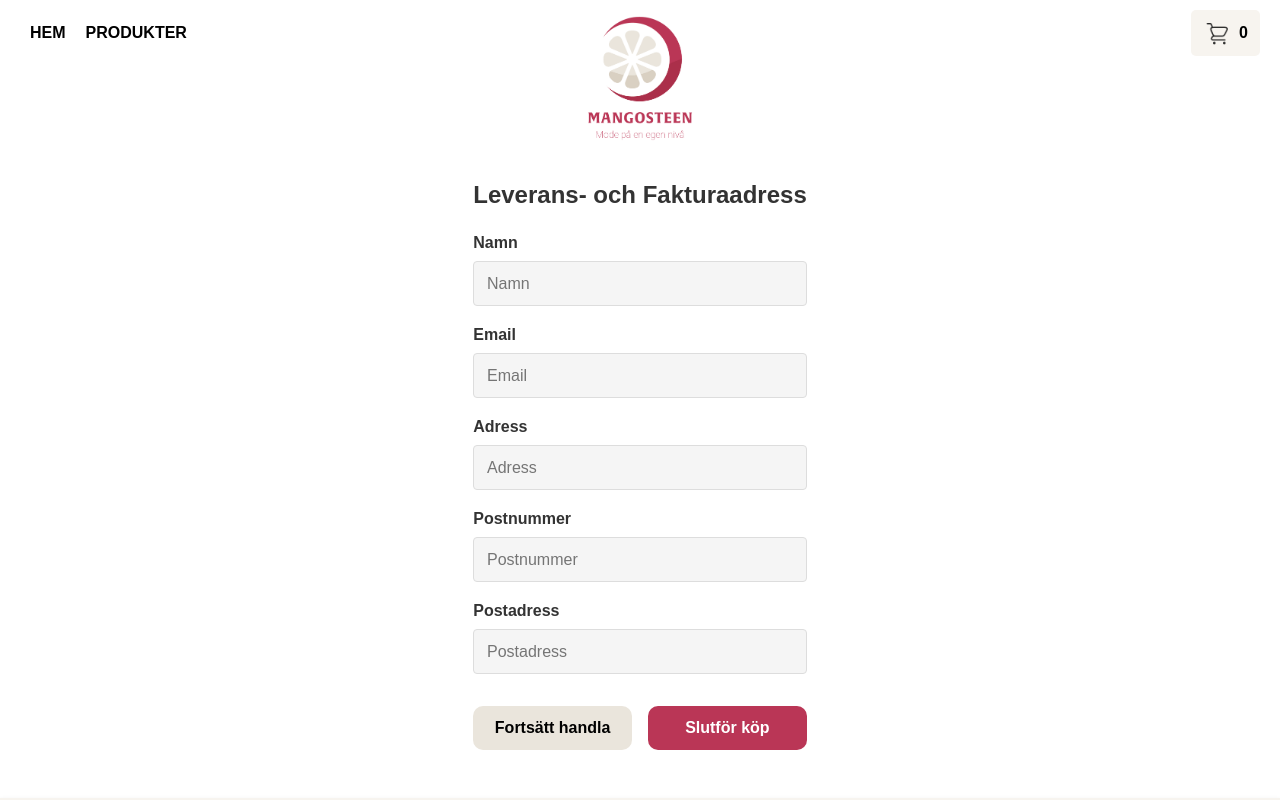
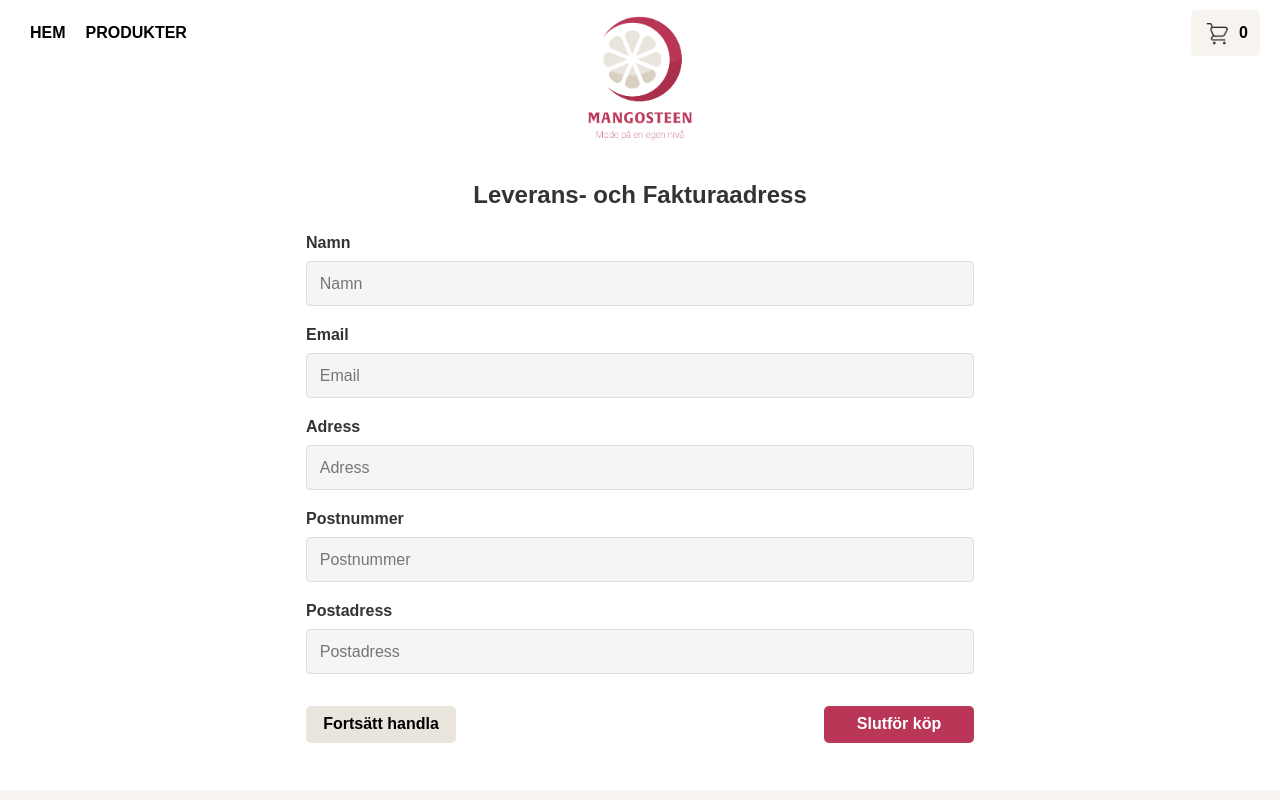
Before and after one commit to SophieNordell/Webshop, a React (Vite) app: page /userInputs in a window 1280 px wide. Shown: the top 800 px of the page. Built offline with nearby package versions, Linux system fonts and the light colour scheme.

Commit message:
Uppdaterade Knappar confirmation + Userinputs

```diff
--- a/src/Button.css
+++ b/src/Button.css
@@ -4,6 +4,8 @@
   padding: 0.5rem 1rem;
   color: #000;
   border-radius: 5px;
+  min-width: 150px;
+  line-height: 130%;
 }
 
 .greyButton:hover {
@@ -13,13 +15,33 @@
 .redButton {
   background: #ba3656;
   color: #fff;
-  margin-left: 1rem;
+
   cursor: pointer;
   text-decoration: none;
   padding: 0.5rem 1rem;
   border-radius: 5px;
+  min-width: 150px;
+  display: block;
+  width: 100%;
+  line-height: 130%;
 }
 .redButton:hover {
   color: #e8c0ca;
   text-decoration: none;
 }
+.button-container {
+  flex-direction: column;
+}
+
+@media (min-width: 520px) {
+  .redButton {
+    width: fit-content;
+  }
+
+  .greyButton {
+    width: fit-content;
+  }
+  .button-container {
+    flex-direction: row;
+  }
+}
--- a/src/Footer.css
+++ b/src/Footer.css
@@ -1,7 +1,7 @@
 footer {
   display: flex;
   flex-direction: column;
-  padding: 10px;
+  padding: 2rem 1rem;
   background-color: #ffffff;
   box-shadow: 0 2px 5px rgba(0, 0, 0, 0.1);
   background: rgb(247, 244, 239);
@@ -28,7 +28,7 @@ footer {
   align-items: start;
   gap: 1rem;
   margin: 0;
-  padding: 2.5rem;
+  padding: 1.3rem 2rem;
   text-align: left;
   flex-basis: 100%;
   flex: 1;
--- a/src/UserInputs.css
+++ b/src/UserInputs.css
@@ -3,7 +3,8 @@
   flex-direction: column;
   padding: 1rem;
   margin: 0 auto;
-    max-width: 100%;
+  max-width: 700px;
+  width: 95%;
   box-sizing: border-box;
 }
 
@@ -20,13 +21,12 @@
 
 .user-form input {
   margin-bottom: 1rem;
-    background-color: #F5F5F5;
+  background-color: #f5f5f5;
   border: 1px solid #ddd;
   border-radius: 4px;
   width: 100%;
   padding: 0.7rem;
   font-size: 0.9rem;
-    max-width: 600px;
 }
 
 .button-container {
@@ -38,33 +38,20 @@
 }
 
 .button-container button {
-    padding: 0.8rem 1rem;
   border: none;
-    border-radius: 10px;
   cursor: pointer;
   font-size: 1rem;
   font-weight: bold;
   transition: background-color 0.3s ease;
-    width: 100%;
   text-align: center;
 }
 
-.return-button {
-    background-color: #EAE5DC;
-    color: #000000;
-}
-
-.continue-button {
-    background-color: #BA3656;
-    color: #ffffff;
-}
-
 .return-button:hover {
-    background-color: #D8D0C3;
+  background-color: #d8d0c3;
 }
 
 .continue-button:hover {
-    background-color: #A62E4A;
+  background-color: #a62e4a;
 }
 
 @media (min-width: 768px) {
@@ -75,15 +62,10 @@
   .user-form input {
     padding: 0.8rem;
     font-size: 1rem;
-        max-width: 600px;
   }
 
   .button-container {
     flex-direction: row;
     gap: 1rem;
   }
-
-    .button-container button {
-        width: 48%;
 }
-}
--- a/src/components/Button.jsx
+++ b/src/components/Button.jsx
@@ -3,7 +3,7 @@ import { Link } from "react-router-dom";
 import "../Button.css";
 
 const Button = ({ children, onClick, className = "", to }) => {
-  const buttonClass = `button ${className}`;
+  const buttonClass = `${className}`;
 
   if (to) {
     return (
@@ -14,7 +14,7 @@ const Button = ({ children, onClick, className = "", to }) => {
   }
 
   return (
-    <button className={buttonClass} onClick={onClick}>
+    <button type="" className={buttonClass} onClick={onClick}>
       {children}
     </button>
   );
--- a/src/confirmation.css
+++ b/src/confirmation.css
@@ -79,11 +79,14 @@
 
 .confirmationButtonWrap {
   margin-top: 1rem;
+  display: flex;
+  justify-content: center;
 }
 
 @media (min-width: 768px) {
   .confirmation {
     border-radius: 8px;
+    margin: -8rem auto 2rem auto;
   }
 
   .product-info {
--- a/src/pages/UserInputs.jsx
+++ b/src/pages/UserInputs.jsx
@@ -1,6 +1,7 @@
 import { useState } from "react";
 import { useNavigate } from "react-router-dom";
 import "/src/UserInputs.css";
+import Button from "../components/Button";
 
 const UserInputs = ({ onSubmit = () => {} }) => {
   const navigate = useNavigate();
@@ -82,22 +83,17 @@ const UserInputs = ({ onSubmit = () => {} }) => {
       />
 
       <div className="button-container">
-
-          <button
-            type="button"
-            className="return-button"
+        <Button
+          className="greyButton"
           onClick={handleContinueShopping}
+          to="/products"
         >
           Fortsätt handla
-          </button>
+        </Button>
 
-          <button
-            type="submit"
-            className="continue-button"
-          >
+        <Button className="redButton" type="submit">
           Slutför köp
-          </button>
-
+        </Button>
       </div>
     </form>
   );
```
Lines whose indentation alone changed are shown as unchanged.
